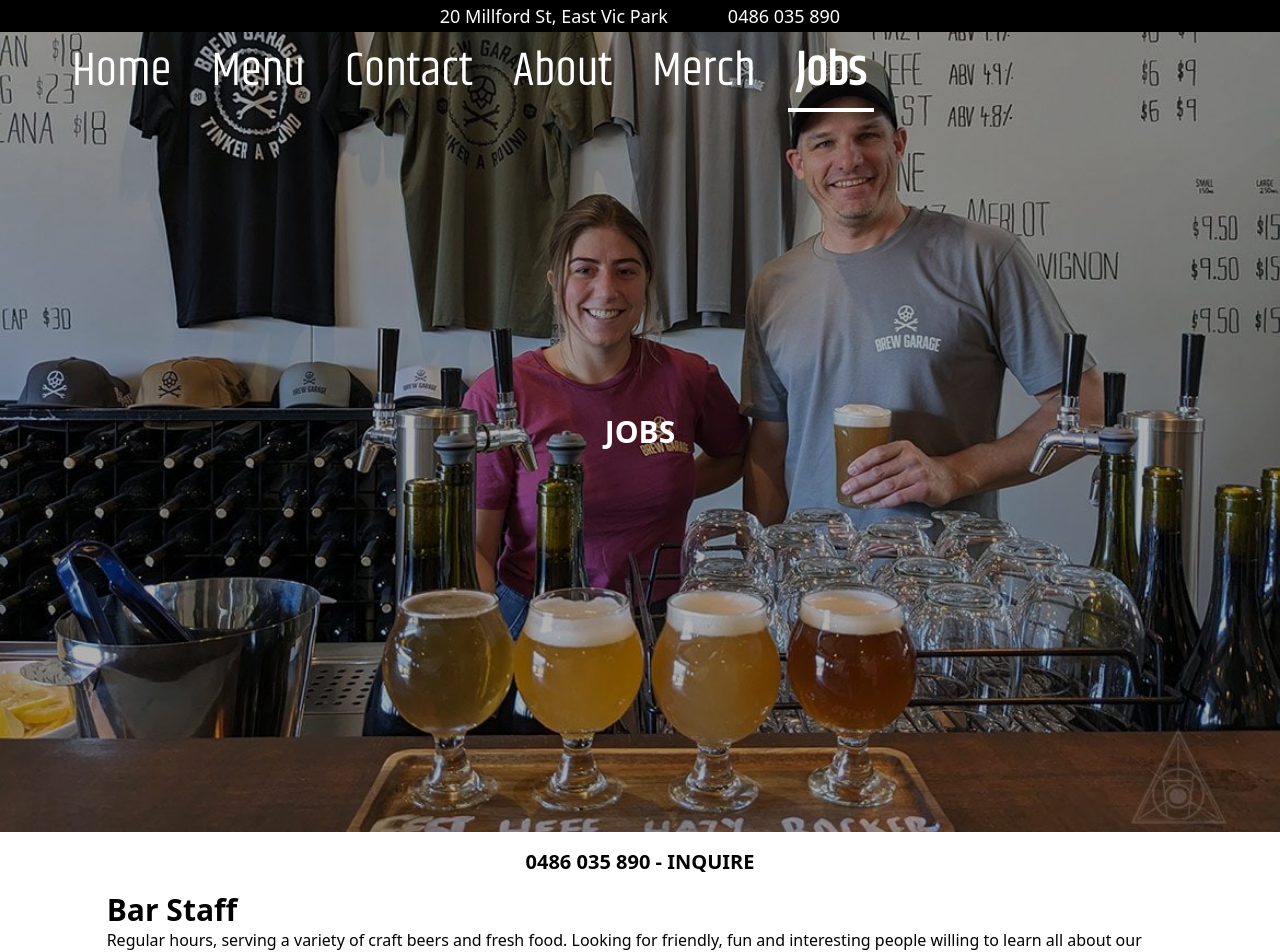
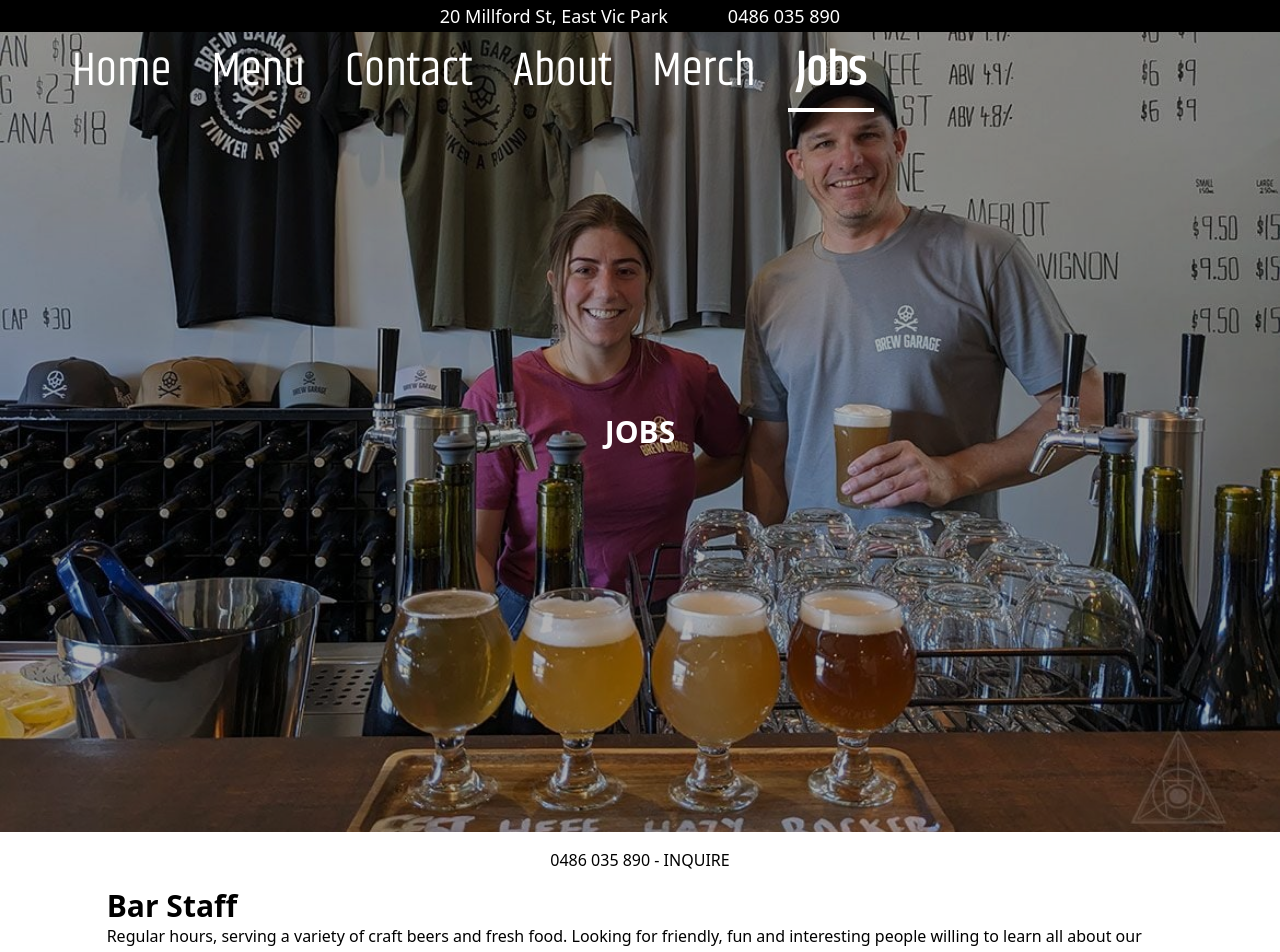
Before and after one commit to LemonTheSour/brewgarage, a Next.js app: page /jobs in a window 1280 px wide. Shown: the top 952 px of the page. Built offline with nearby package versions, Linux system fonts and the light colour scheme; some icons are missing.

Commit message:
tidied up

```diff
--- a/src/app/jobs/page.tsx
+++ b/src/app/jobs/page.tsx
@@ -8,9 +8,8 @@
     <div className="">
       <TitleCard {...TitleCards.jobs} />
       <div className="flex justify-center items-center flex-col w-full">
-        <div className="text-xl font-bold pt-4 pb-4">
-          0486 035 890 - INQUIRE
-        </div>
+        <div className="text-md pt-4 pb-4">0486 035 890 - INQUIRE</div>
+
         <JobCard
           title={JobListings["Bar Staff"].title}
           body={JobListings["Bar Staff"].body}
```
